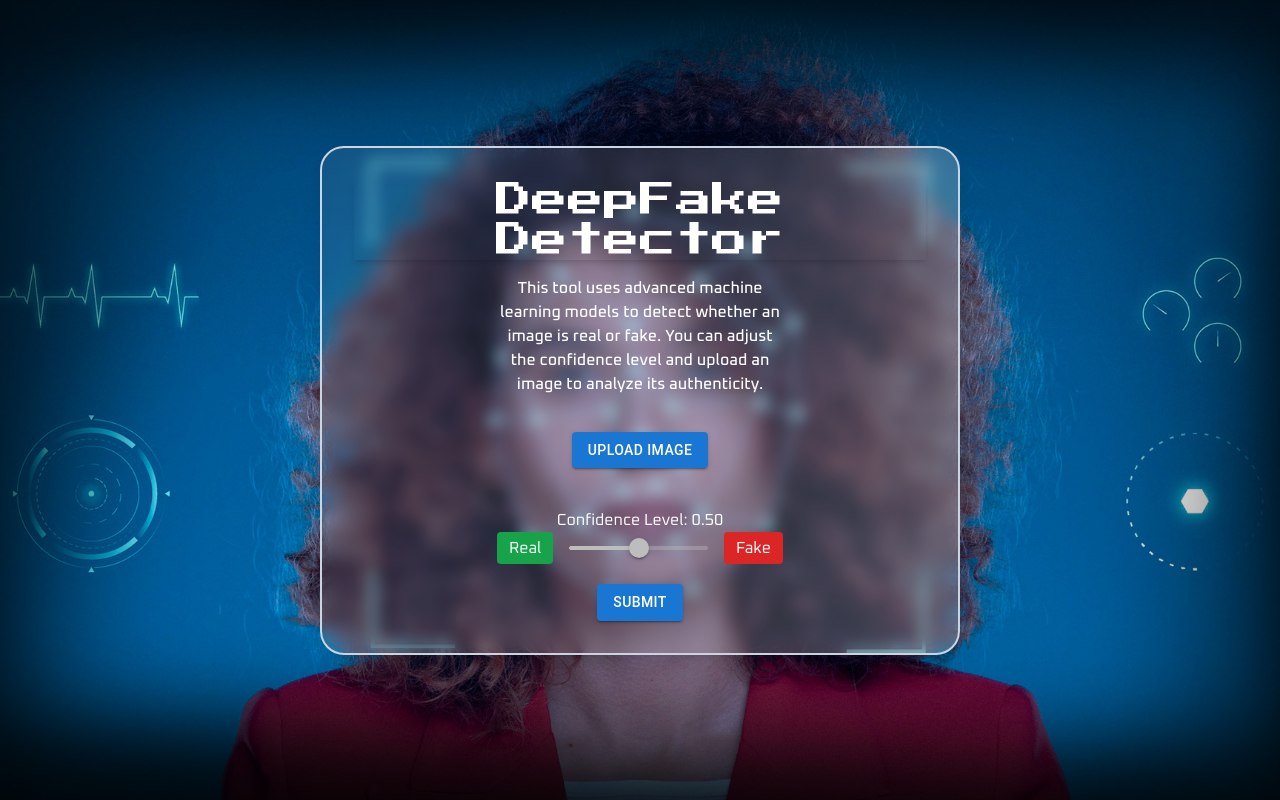
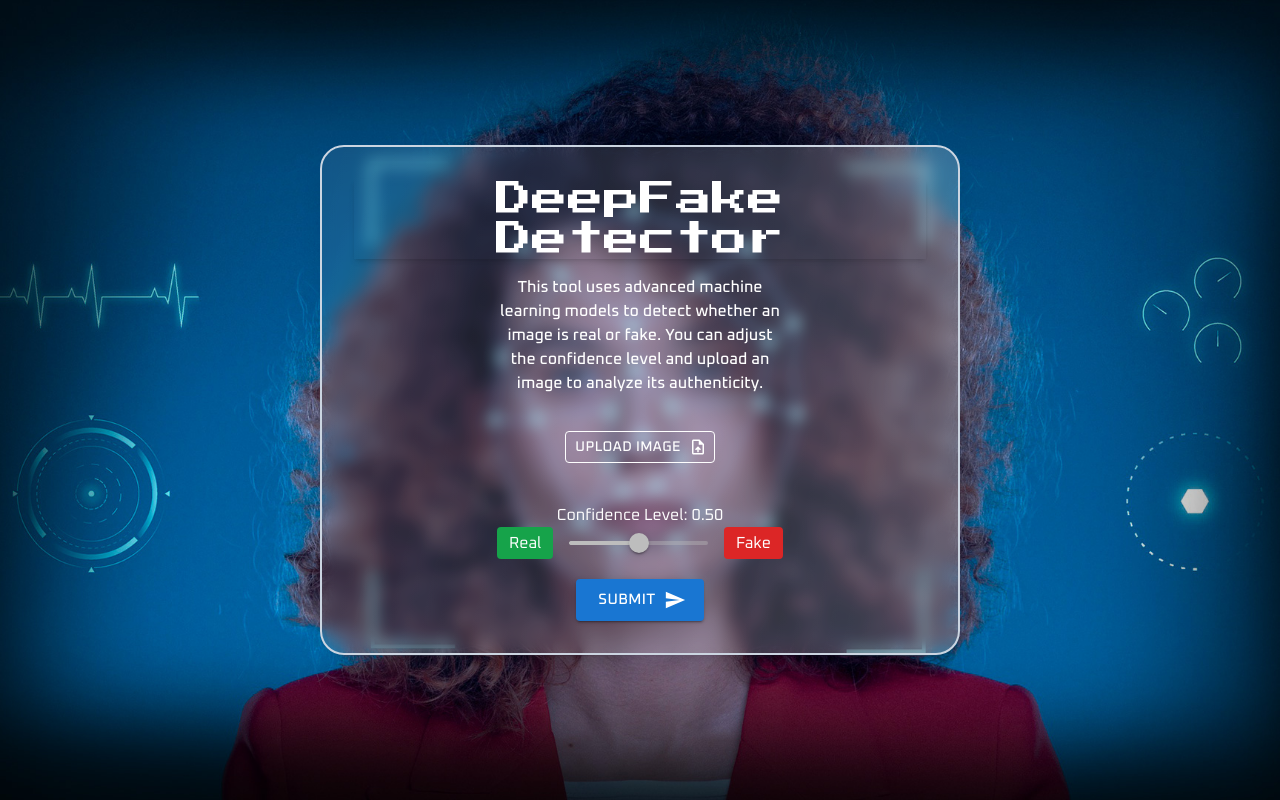
Before and after one commit to ahmedcurious/DeepFake_Detection_Web_Application, a React (Vite) app in the folder client/deepfake_detection_frontend/: page / in a window 1280 px wide. Built offline with nearby package versions, Linux system fonts and the light colour scheme.

Commit message:
Upgraded button styles added icons

```diff
--- a/client/deepfake_detection_frontend/package.json
+++ b/client/deepfake_detection_frontend/package.json
@@ -11,8 +11,10 @@
   },
   "dependencies": {
     "@emotion/styled": "^11.14.0",
+    "@mui/icons-material": "^6.2.1",
     "@mui/material": "^6.1.10",
     "@tanstack/react-query": "^5.62.7",
+    "material-icons": "^1.13.12",
     "react": "^18.3.1",
     "react-dom": "^18.3.1"
   },
--- a/client/deepfake_detection_frontend/src/App.jsx
+++ b/client/deepfake_detection_frontend/src/App.jsx
@@ -2,6 +2,8 @@ import "./App.css";
 import { useState } from "react";
 import { useMutation } from "@tanstack/react-query";
 import { Button, Slider } from "@mui/material";
+import SendIcon from '@mui/icons-material/Send';
+import UploadFileIcon from '@mui/icons-material/UploadFile';
 
 function App() {
   const [selectedImage, setSelectedImage] = useState(null);
@@ -89,9 +91,12 @@ function App() {
         </p>
         <div className="flex flex-col items-center justify-center my-5 animate-fadeIn delay-200">
           <Button
-            variant="contained"
+            variant="outlined"
             component="label"
-            className="mb-3 font-oxanium"
+            className="font-oxanium"
+            size="small"
+            sx={{ fontFamily: "Oxanium", color: "white", borderColor: "white", fontSize: "14px" }}
+            endIcon={<UploadFileIcon />}
           >
             Upload Image
             <input
@@ -129,6 +134,7 @@ function App() {
               valueLabelDisplay="auto"
               disabled={!selectedImage}
               className="flex-1 mx-4 font-oxanium"
+              sx={{ fontFamily: "Oxanium" }}
             />
             <span className="px-3 py-1 bg-red-600 text-white rounded">
               Fake
@@ -138,9 +144,12 @@ function App() {
         <Button
           variant="contained"
           color="primary"
+          size="large"
           onClick={handleSubmit}
           disabled={mutation.isLoading}
           className="font-oxanium animate-fadeIn delay-500"
+          sx={{ fontFamily: "Oxanium" }}
+          endIcon={<SendIcon />}
         >
           {mutation.isLoading ? "Analyzing..." : "Submit"}
         </Button>
```
Also changed, not shown: 1 other file (tests, documents, lock files or other folders).
